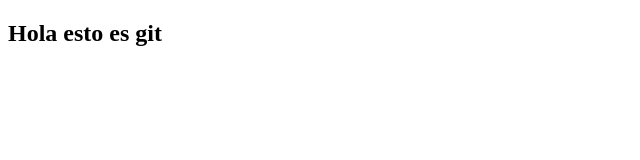
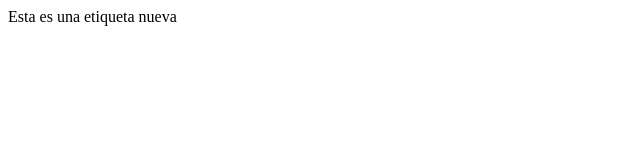
Before and after one commit to DanielAlsan/gitTest, a plain HTML site: page index.html in a window 1280 px wide. Shown: the whole page, without its empty margins (0-640 px from the left). Drawn offline with Linux system fonts and the light colour scheme.

Commit message:
formato nuevo

```diff
--- a/index.html
+++ b/index.html
@@ -6,7 +6,6 @@
     <title>cambio en develop</title>
 </head>
 <body>
-    <h2>Hola esto es git</h2>
-<a href="google.com"></a>
+    <label>Esta es una etiqueta nueva</label>
 </body>
 </html>
```
